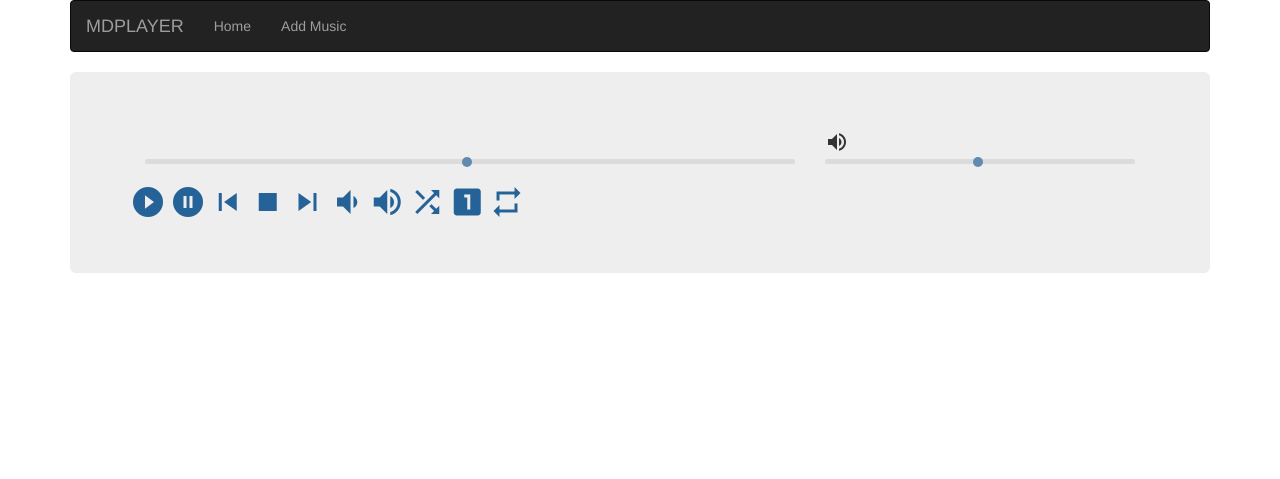
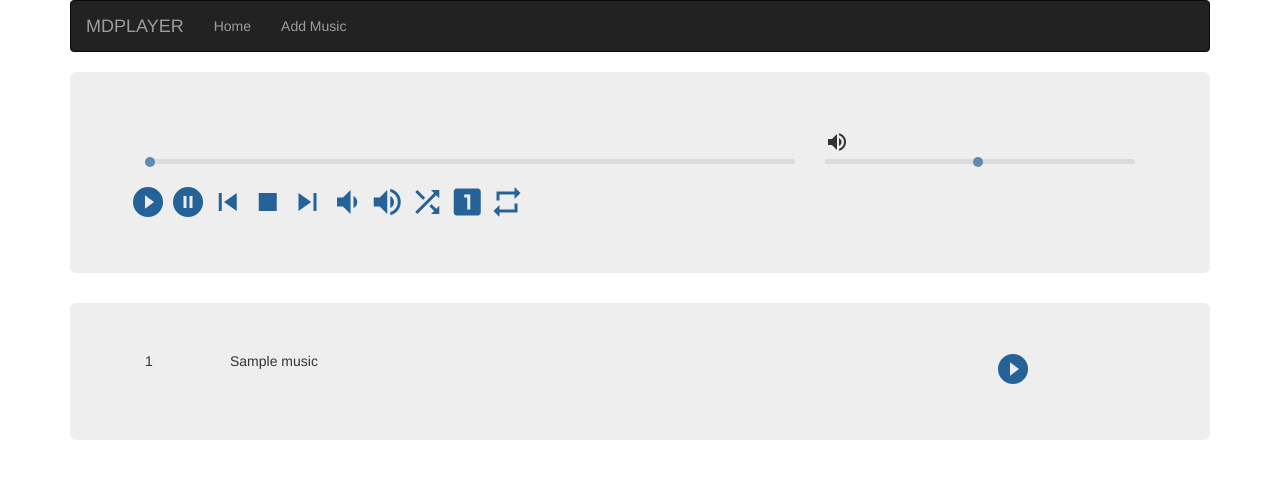
Before and after one commit to ychenbioinfo/mpdplayer, a Flask app: template mpdplayer/templates/home.html in a window 1280 px wide. Shown: the top 479 px of the page. Run offline with Flask 2, Linux system fonts and the light colour scheme; the template is opened without the code that fills it: most values are stand-ins (such as "Sample title", 1, 10 or a date in 2020); data that the repository does not hold is empty; some libraries are stand-ins or nearby versions.

Commit message:
finish main play function

```diff
--- a/mpdplayer/static/js/controller.js
+++ b/mpdplayer/static/js/controller.js
@@ -7,12 +7,8 @@ $(document).ready(function () {
     var first_load = 1;
 
     $('#btn-play').click(function (e) {
-        if(mpd_mode === 0){
-            play_mode();
-            mpd_mode = 1;
-        }
-        $('#btn-play').hide();
-        $('#btn-pause').show();
+        play_mode();
+        mpd_mode = 1;
         $.ajax({
             type: 'POST',
             url: $SCRIPT_ROOT + '_play',
@@ -26,8 +22,8 @@ $(document).ready(function () {
     $('#btn-pause').click(function (e) {
         // e.preventDefault();
         console.log("play button clicked!");
-        $('#btn-pause').hide();
-        $('#btn-play').show();
+        pause_mode();
+        mpd_mode = 1;
         $.ajax({
             type: 'POST',
             url: $SCRIPT_ROOT + '_pause',
@@ -109,6 +105,7 @@ $(document).ready(function () {
             contentType: false,
             processData: false,
             success: function (data) {
+                console.log(data);
                 update_status(data);
             },
         });
@@ -140,6 +137,21 @@ $(document).ready(function () {
         });
     });
 
+    $('.music_play').click(function(e) {
+        var parent = $(e.target).closest('.play-group').html();
+        var index = $(parent).children("span");
+        play_mode();
+        $.ajax({
+            type: 'POST',
+            url: $SCRIPT_ROOT + '_play_index',
+            data: JSON.stringify({'index': index.text()}),
+            contentType: "application/json; charset=utf-8",
+            success: function (data) {
+                update_status(data);
+            },
+        });
+    });
+
 
     function change_button_status(button, status) {
         if(status === 0){
@@ -151,12 +163,8 @@ $(document).ready(function () {
     }
 
     function update_settings(data) {
-        if(data.play_mode === 1){
-            $('#btn-play').hide();
-            $('#btn-pause').show();
-        }
-
         if(data.shuffle === 0){
+            console.log("update shuffle");
             change_button_status($('#btn-shuffle'), 0);
         }
         else{
@@ -180,11 +188,23 @@ $(document).ready(function () {
 
     function play_mode(){
         console.log("call play mode");
+        $('#btn-play').hide();
+        $('#btn-pause').show();
         $('#btn-backward').css('color', enable_color);
         $('#btn-backward').attr('href', '#');
         $('#btn-forward').css('color', enable_color);
         $('#btn-forward').attr('href', '#');
         start_sync();
+    }
+
+    function pause_mode() {
+        $('#btn-play').show();
+        $('#btn-pause').hide();
+        $('#btn-backward').css('color', enable_color);
+        $('#btn-backward').attr('href', '#');
+        $('#btn-forward').css('color', enable_color);
+        $('#btn-forward').attr('href', '#');
+        stop_sync();
     }
 
     function stop_mode() {
@@ -195,30 +215,31 @@ $(document).ready(function () {
         $('#btn-backward').removeAttr('href');
         $('#btn-forward').css('color', 'gray');
         $('#btn-forward').removeAttr('href');
+        $('#play_percentage').val(0);
         stop_sync();
     }
 
 
     function update_status(data){
-        if(data.mode === 0){
-            if(mpd_mode === 1) {
+        if(first_load === 1){
+            if(data.mode === 0){
                 stop_mode();
                 mpd_mode = 0;
             }
-            if(first_load === 1){
-                stop_mode();
-                first_load = 0;
-            }
-        }
-        else{
-            if(mpd_mode === 0 ) {
-                play_mode();
+            else{
+                if(data.play_mode == 0){
+                    pause_mode();
+                }
+                else{
+                    play_mode();
+                }
                 mpd_mode = 1;
             }
+            first_load = 0;
         }
 
-        update_settings(data)
-        $('#name').text(data.name);
+        update_settings(data);
+        $('#name').text(data.play_num + ". " + data.name);
         $('#volume').text('Volume: ' + data.volume);
         $('#play_percentage').val(data.percentage);
         $('#volume-percentage').val(data.volume);
--- a/mpdplayer/templates/base.html
+++ b/mpdplayer/templates/base.html
@@ -46,6 +46,7 @@
               ================================================== -->
               <!-- Placed at the end of the document so the pages load faster -->
             <script src="https://ajax.googleapis.com/ajax/libs/jquery/1.12.4/jquery.min.js"></script>
+            <script src="http://code.jquery.com/ui/1.11.2/jquery-ui.js"></script>
             <script type="text/javascript">
                 var $SCRIPT_ROOT = {{ request.url_root|tojson|safe }};
             </script>
--- a/mpdplayer/templates/controlbar.html
+++ b/mpdplayer/templates/controlbar.html
@@ -11,7 +11,7 @@
         </div>
         <div class="row">
             <div class="col-xs-8">
-                <input id="play_percentage" type="range" min="1" max="100" value="50" class="slider">
+                <input id="play_percentage" type="range" min="1" max="100" value="0" class="slider">
             </div>
             <div class="col-xs-4">
                 <input id="volume-percentage"  type="range" min="1" max="100" value="50" class="slider">
--- a/mpdplayer/templates/home.html
+++ b/mpdplayer/templates/home.html
@@ -1 +1,16 @@
 {% extends "base.html" %}
+{% block page_content %}
+    <div class="jumbotron">
+        <div class="row">
+            <div class="container">
+            {% for music in play_list %}
+                <div class="play-group">
+                    <div class="col-xs-1"><span>{{ music.index }}</span></div>
+                    <div class="col-xs-9">{{ music.name }}</div>
+                    <div class="col-xs-2"><a href="#" class="music_play"><i class="material-icons md-36">play_circle_filled</i></a></div>
+                </div>
+            {% endfor %}
+            </div>
+        </div>
+    </div>
+{% endblock %}
--- a/mpdplayer/utils.py
+++ b/mpdplayer/utils.py
@@ -3,27 +3,30 @@ import subprocess
 
 def read_settings(settings):
     data = settings.split()
+    print(data)
     volume = data[1][:-1]
-    if data[2] == "on":
+    if data[3] == "on":
         repeat = 1
     else:
         repeat = 0
 
-    if data[4] == "on":
+    if data[5] == "on":
         shuffle = 1
     else:
         shuffle = 0
 
-    if data[6] == "on":
+    if data[7] == "on":
         single = 1
     else:
         single = 0
 
-    return {"volume": volume,
-            "repeat": repeat,
-            "shuffle": shuffle,
-            "single": single
-            }
+    values = {"volume": volume,
+              "repeat": repeat,
+              "shuffle": shuffle,
+              "single": single
+              }
+
+    return values
 
 
 def read_play_info(data):
@@ -76,3 +79,15 @@ def run_command(command: list):
     status_lines = output.decode().splitlines()
     status = read_status(status_lines)
     return status
+
+
+def get_playlist():
+    p = subprocess.Popen(['mpc', 'playlist'], stdin=subprocess.PIPE,
+                         stdout=subprocess.PIPE, stderr=subprocess.PIPE)
+    output, err = p.communicate()
+    names = output.decode().splitlines()
+    playlist = list()
+    for i in range(len(names)):
+        playlist.append({"index": i+1, "name": names[i]})
+
+    return playlist
--- a/mpdplayer/views.py
+++ b/mpdplayer/views.py
@@ -1,7 +1,7 @@
 from flask import render_template, request, jsonify
 
 from mpdplayer import app
-from .utils import run_command
+from .utils import run_command, get_playlist
 
 
 @app.route('/_status', methods=['POST'])
@@ -15,6 +15,17 @@ def status():
 def play_music():
     if request.method == 'POST':
         status = run_command(['mpc', 'play'])
+        return jsonify(status)
+
+
+@app.route('/_play_index', methods=['POST'])
+def play_music_index():
+    if request.method == 'POST':
+        req_data = request.json
+        print("AAAAAA")
+        print(req_data)
+        index = req_data.get('index')
+        status = run_command(['mpc', 'play', str(index)])
         return jsonify(status)
 
 
@@ -83,4 +94,5 @@ def play_single():
 
 @app.route('/')
 def index():
-    return render_template('home.html')
+    play_list = get_playlist()
+    return render_template('home.html', play_list=play_list)
```
